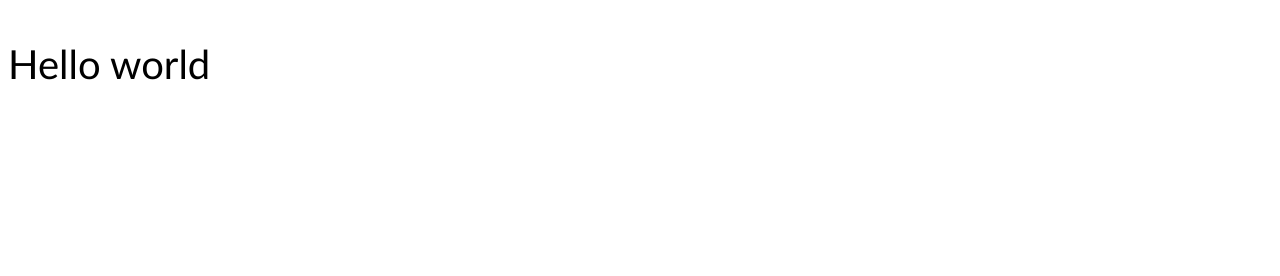
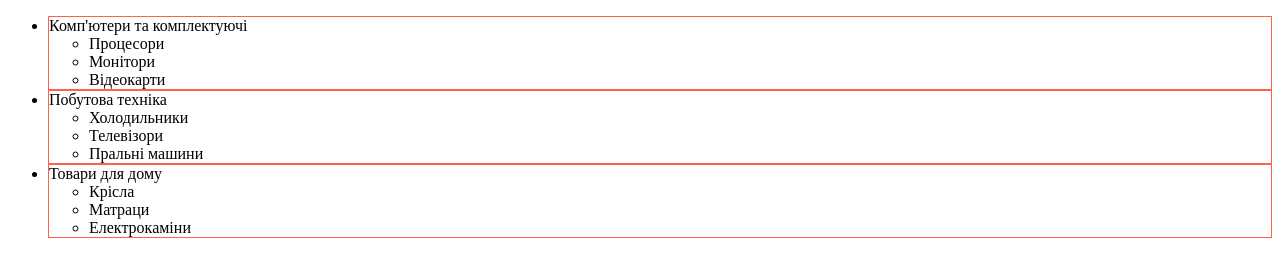
Before and after one commit to rezendeeman/pet-rep, a plain HTML site: page index.html in a window 1280 px wide. Drawn offline with Linux system fonts and the light colour scheme.

Commit message:
Initial commit

```diff
--- a/css/style.css
+++ b/css/style.css
@@ -1,4 +1,4 @@
-p{
-    font-family: 'Gill Sans', 'Gill Sans MT', Calibri, 'Trebuchet MS', sans-serif;
-    font-size: 40px;
+/* ✅ Те, що потрібно */
+.menu > li {
+    border: 1px solid tomato;
 }
--- a/index.html
+++ b/index.html
@@ -8,6 +8,31 @@
     <title>Document</title>
 </head>
 <body>
-    <p>Hello world</p>
+    <ul class="menu">
+        <li>
+            Комп'ютери та комплектуючі
+            <ul class="submenu">
+                <li>Процесори</li>
+                <li>Монітори</li>
+                <li>Відеокарти</li>
+            </ul>
+        </li>
+        <li>
+            Побутова техніка
+            <ul class="submenu">
+                <li>Холодильники</li>
+                <li>Телевізори</li>
+                <li>Пральні машини</li>
+            </ul>
+        </li>
+        <li>
+            Товари для дому
+            <ul class="submenu">
+                <li>Крісла</li>
+                <li>Матраци</li>
+                <li>Електрокаміни</li>
+            </ul>
+        </li>
+    </ul>
 </body>
 </html>
```
